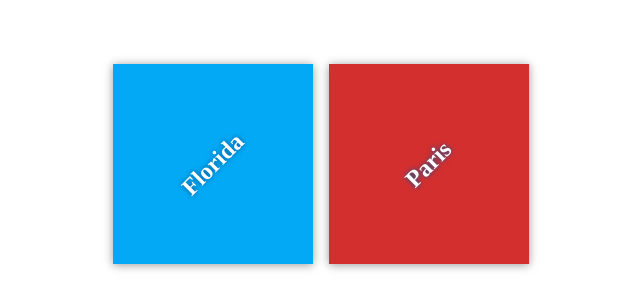
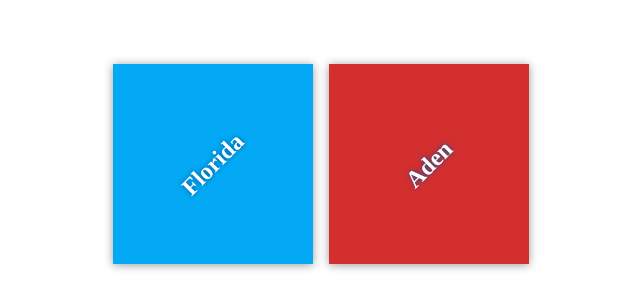
Before and after one commit to saraalbaihi/My-travel-plans, a plain HTML site: page index.html in a window 1280 px wide. Shown: the part 236-544 px from the top of the page, 319-959 px from the left. Drawn offline with Linux system fonts and the light colour scheme; files that its build step writes are made by us from their sources.

Commit message:
change destination to Aden

```diff
--- a/index.html
+++ b/index.html
@@ -16,7 +16,7 @@
 </div>
 
 <div class="destination" id="paris">
-<h2>Paris</h2>
+<h2>Aden</h2>
 </div>
 </div>
 </div>
```
